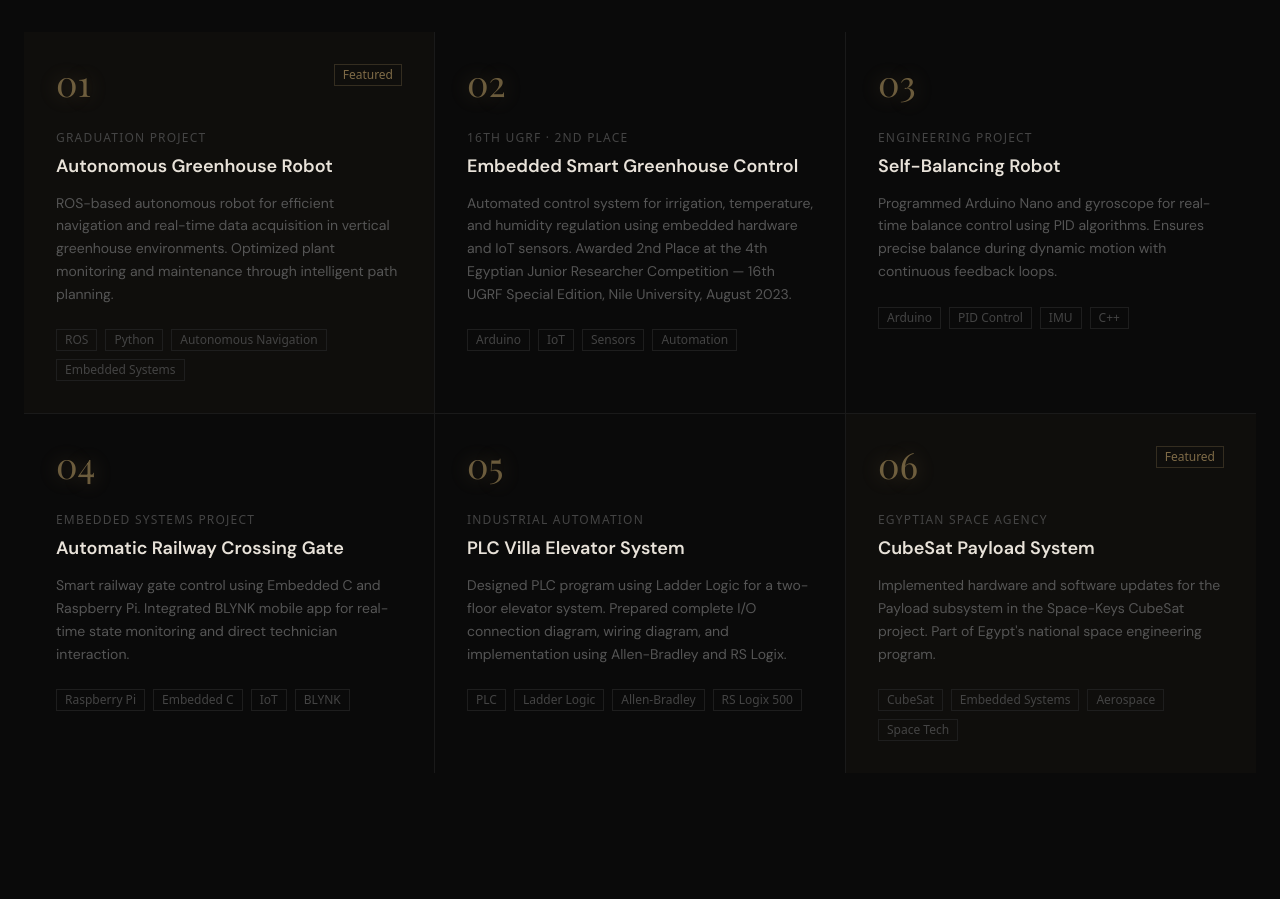
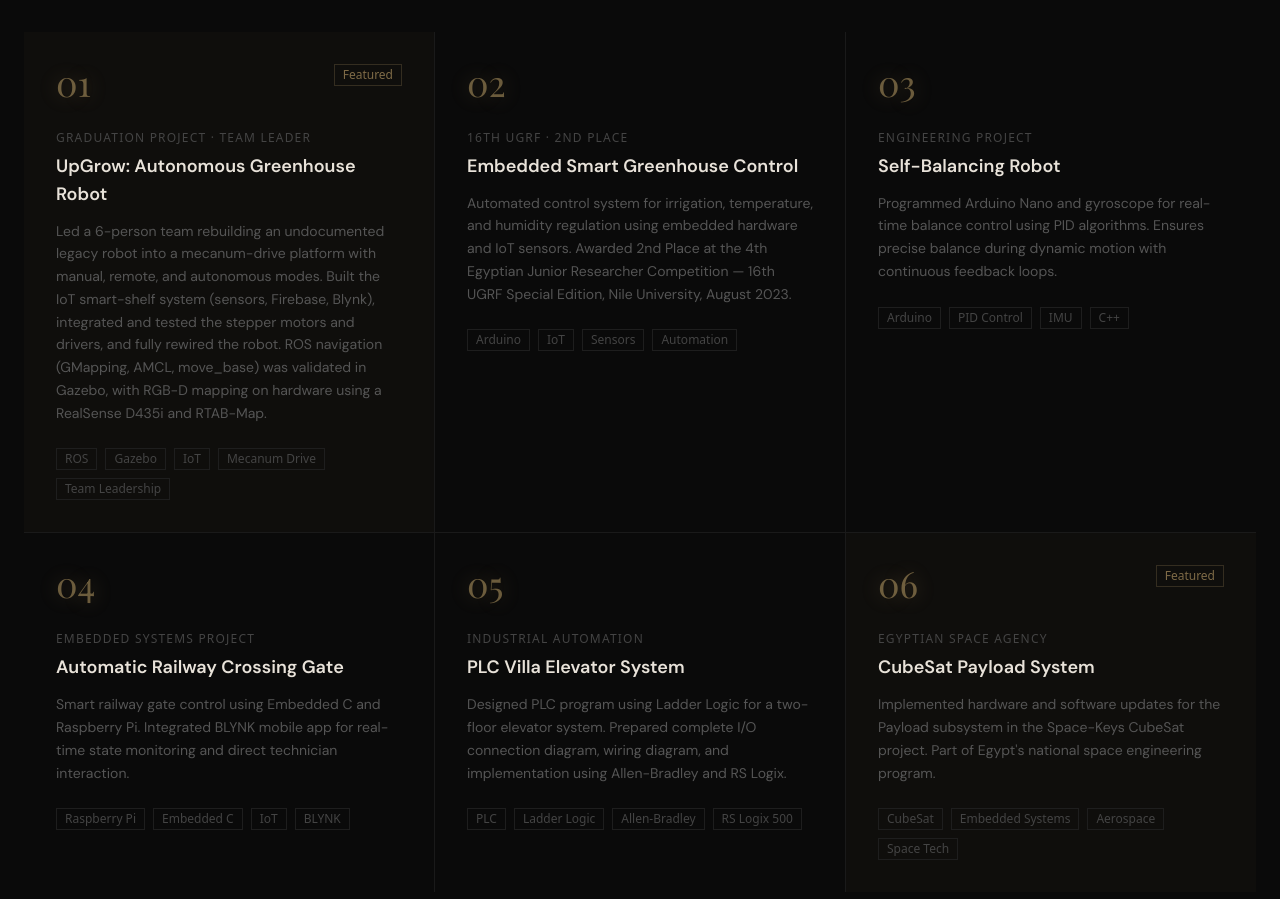
Before and after one commit to Eh-Elsayed/ehab-portfolio, a React (Vite) app: page / in a window 1280 px wide. Shown: the part 5000-5899 px from the top of the page. Built offline with nearby package versions, Linux system fonts and the light colour scheme.

Commit message:
Revise project information for UpGrow robot
Updated project details for the Autonomous Greenhouse Robot, including title, subtitle, description, and tags.

```diff
--- a/src/components/Projects.tsx
+++ b/src/components/Projects.tsx
@@ -1,10 +1,10 @@
 const projects = [
   {
     num: "01",
-    title: "Autonomous Greenhouse Robot",
-    subtitle: "Graduation Project",
-    desc: "ROS-based autonomous robot for efficient navigation and real-time data acquisition in vertical greenhouse environments. Optimized plant monitoring and maintenance through intelligent path planning.",
-    tags: ["ROS", "Python", "Autonomous Navigation", "Embedded Systems"],
+    title: "UpGrow: Autonomous Greenhouse Robot",
+    subtitle: "Graduation Project · Team Leader",
+    desc: "Led a 6-person team rebuilding an undocumented legacy robot into a mecanum-drive platform with manual, remote, and autonomous modes. Built the IoT smart-shelf system (sensors, Firebase, Blynk), integrated and tested the stepper motors and drivers, and fully rewired the robot. ROS navigation (GMapping, AMCL, move_base) was validated in Gazebo, with RGB-D mapping on hardware using a RealSense D435i and RTAB-Map.",
+    tags: ["ROS", "Gazebo", "IoT", "Mecanum Drive", "Team Leadership"],
     highlight: true,
   },
   {
```
